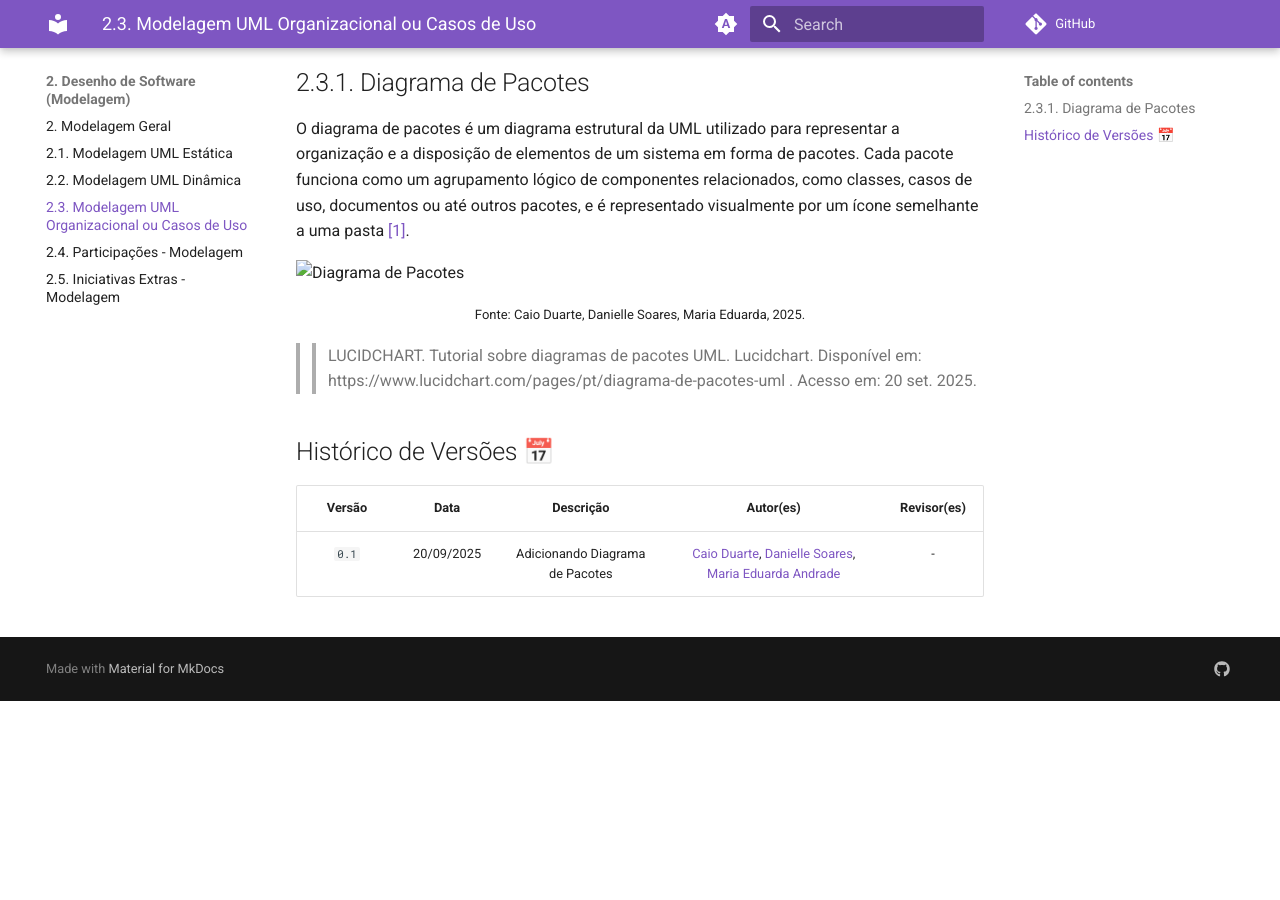
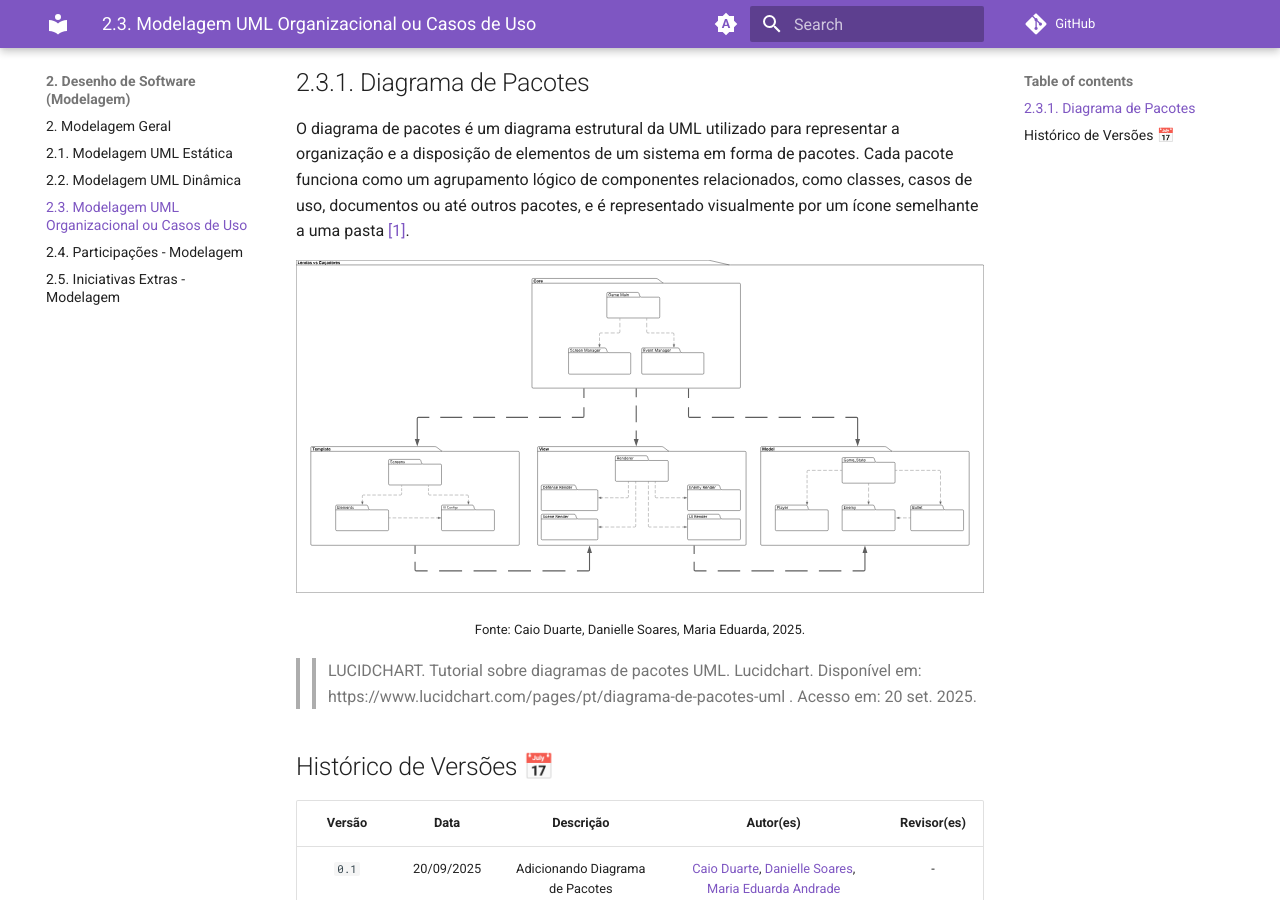
Before and after one commit to UnBArqDsw2025-2-Turma01/2025.2-T01-G1_JogoDigital_Entrega_02, an MkDocs documentation site: the page built from docs/Modelagem/2.3.ModelagemOrganizacionalCasosDeUso.md, in a window 1280 px wide and 900 px high, scrolled down 574 px. Built offline with MkDocs 1.6.1 and Material for MkDocs 9.7.7, drawn with Linux system fonts in a browser that asks for light colours; before the commit the page ends 1275 px from its top, so only the background shows below that.

Commit message:
fix: corrigindo link da imagem que estava dando problema no deploy

```diff
--- a/docs/Modelagem/2.3.ModelagemOrganizacionalCasosDeUso.md
+++ b/docs/Modelagem/2.3.ModelagemOrganizacionalCasosDeUso.md
@@ -13,7 +13,7 @@ A Wiki ou GitPages do Projeto deve conter um tópico dedicado ao Módulo Modelag
 O diagrama de pacotes é um diagrama estrutural da UML utilizado para representar a organização e a disposição de elementos de um sistema em forma de pacotes. Cada pacote funciona como um agrupamento lógico de componentes relacionados, como classes, casos de uso, documentos ou até outros pacotes, e é representado visualmente por um ícone semelhante a uma pasta [[1]](rref1).
 
 
-![Diagrama de Pacotes](../assets\Organizacional\DiagramaDePacotes.svg)
+![Diagrama de Pacotes](../assets/Organizacional/DiagramaDePacotes.svg)
 <font size="2"><p style="text-align: center">Fonte: Caio Duarte, Danielle Soares, Maria Eduarda, 2025.</p></font>
 
 
```
